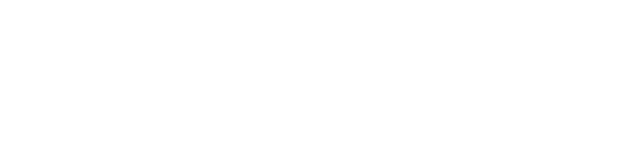
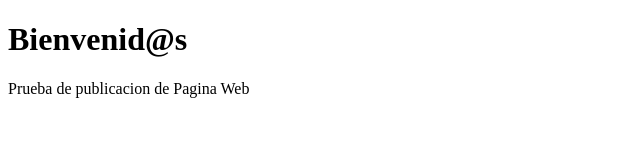
Before and after one commit to JDRSR21/Web-MI06B, a plain HTML site: page Index.html in a window 1280 px wide. Shown: the whole page, without its empty margins (0-640 px from the left). Drawn offline with Linux system fonts and the light colour scheme.

Commit message:
Commit 2

```diff
--- a/Index.html
+++ b/Index.html
@@ -4,6 +4,8 @@
 	<title>Inicio</title>
 </head>
 <body>
+	<h1>Bienvenid@s</h1>
+	<p>Prueba de publicacion de Pagina Web</p>
 
 </body>
 </html>
```
